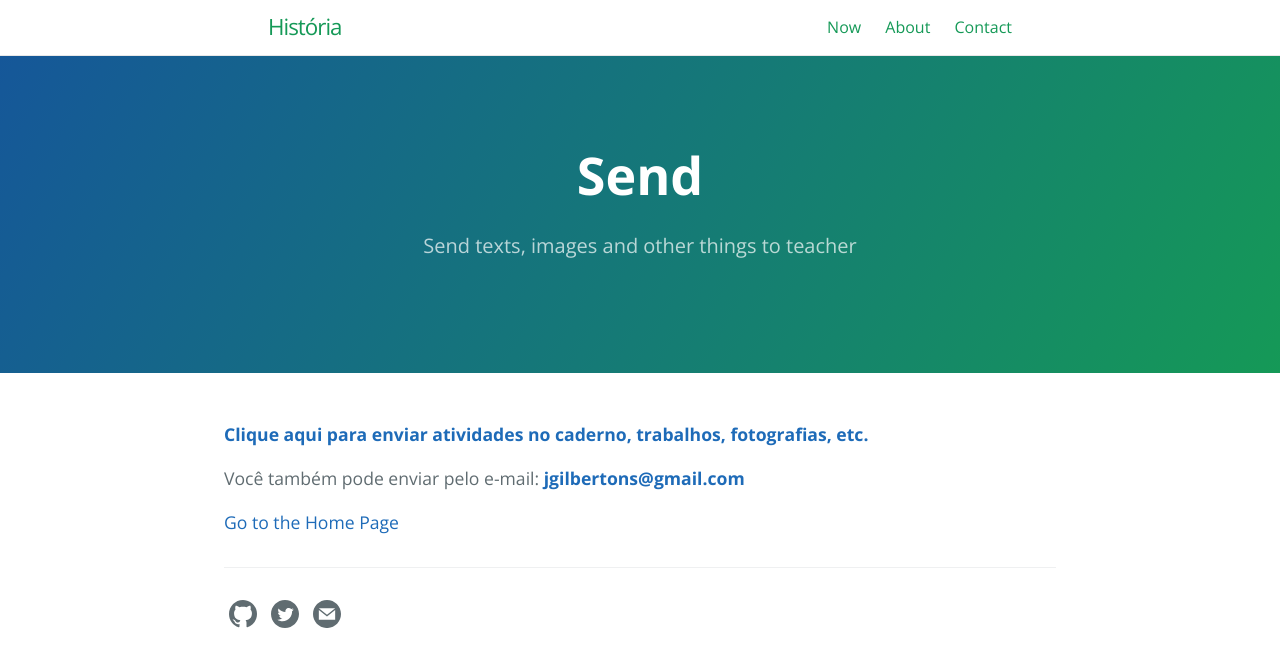
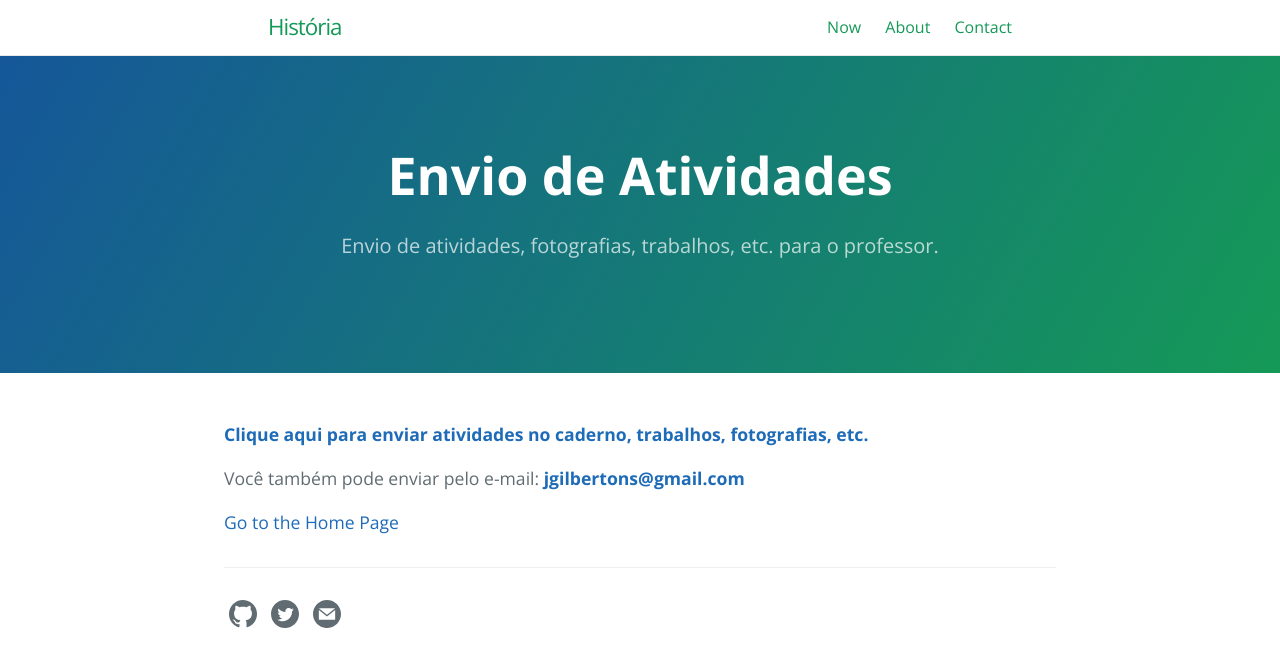
Before and after one commit to 0jonjo/arcada, a Jekyll site: the page built from send.md, in a window 1280 px wide. Shown: the top 667 px of the page. Built offline with Jekyll 4.4.1, drawn with Linux system fonts in a browser that asks for light colours.

Commit message:
Update send.md

```diff
--- a/send.md
+++ b/send.md
@@ -1,8 +1,8 @@
 ---
 layout: page
-title: Send
-tagline: Send texts, images and other things to teacher
-ref: contact
+title: Envio de Atividades
+tagline: Envio de atividades, fotografias, trabalhos, etc. para o professor.
+ref: send
 order: 4
 ---
 
```
